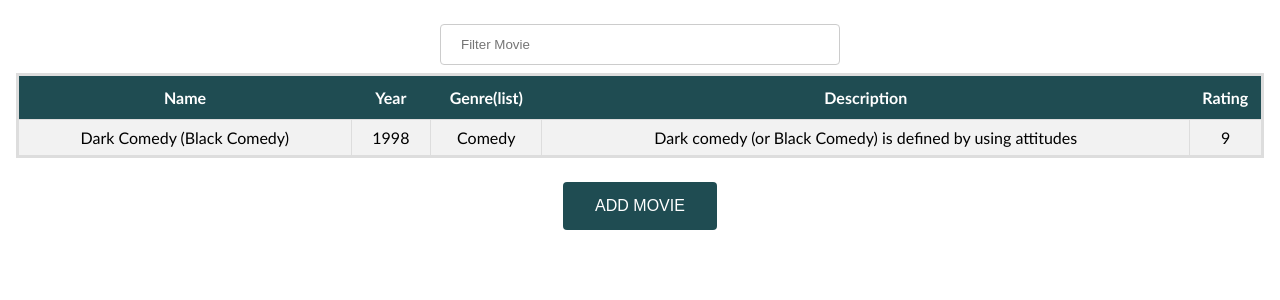
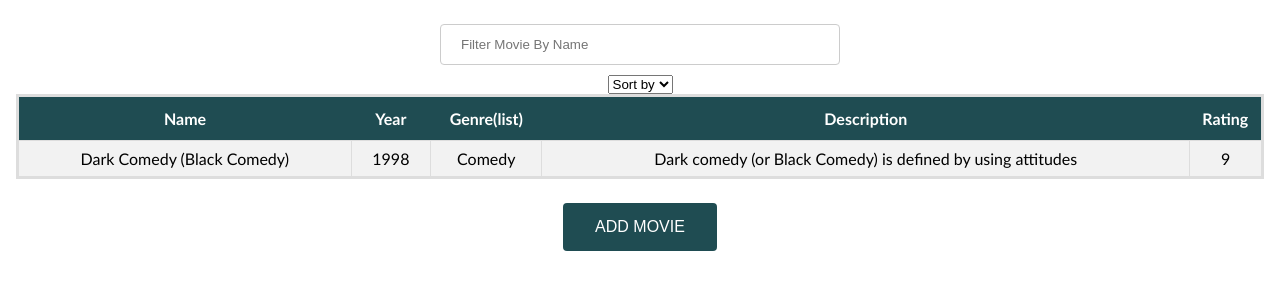
Before and after one commit to oyo-kishan/Assignment-2, a React (Create React App) app: page / in a window 1280 px wide. Shown: the top 300 px of the page. Built offline with nearby package versions, Linux system fonts and the light colour scheme.

Commit message:
Search and sorting functionality added

```diff
--- a/src/components/Dropdown.js
+++ b/src/components/Dropdown.js
@@ -5,19 +5,15 @@ function Dropdown(props) {
   const list = props.options;
   return (
     <div>
+
       <select
         className={props.className}
         value={props.movieGenre}
-        onChange={(e) => props.onChange(e.target.value)}
-      >
-        <option value="Select genre" selected disabled>
-          Select Genre
-        </option>
+        onChange={(e) => props.onChange(e.target.value)}>
 
+        <option value="Select genre" selected disabled>Select Genre</option>
         {
-        list.map((option) => (
-          <option value={option}>{option}</option>
-        ))
+        list.map((option) => (<option value={option}>{option}</option>))
         }
       </select>
       <br />
--- a/src/components/Table.js
+++ b/src/components/Table.js
@@ -7,13 +7,7 @@ function Table(props) {
   return (
       <table className={props.className}>
         <tbody>
-                <tr>
-                   {
-                       headingList.map((heading)=>{
-                           return <th>{heading}</th>
-                       })
-                   }
-                </tr>
+            <tr>{headingList.map((heading)=><th>{heading}</th>)}</tr>
             {
             data.map((item, index) => {
                 return (
--- a/src/screens/MovieTable.js
+++ b/src/screens/MovieTable.js
@@ -1,4 +1,4 @@
-import React,{useState} from "react";
+import React,{useState,useEffect} from "react";
 import { Link } from "react-router-dom";
 import "../App.css";
 import { useSelector } from "react-redux";
@@ -7,25 +7,61 @@ import Table from '../components/Table';
 import Button from "../components/Button";
 
 function MovieTable() {
-  const data = useSelector((state) => state.movieData);
+
+  const [data,setData]=useState(useSelector((state) => state.movieData.movies));
   const [searchKey,setSearchKey]=useState("");
+  const [searchResult,setSearchResult]=useState([]);
+
+  useEffect(()=>{
+    const result=[...data].filter((item)=>{
+      return item.name.toLowerCase().includes(searchKey.toLocaleLowerCase());
+    })
+    setSearchResult(result);
+  },[searchKey,data]);
+
+
+  const sortData=(value)=>{
+
+    const copy=[...data].sort((firstMovie,secondMovie)=>{
+      switch(value){
+        case "name":
+          return firstMovie.name.localeCompare(secondMovie.name);
+        case "year":
+          return firstMovie.year-secondMovie.year;
+        case "rating":
+          return firstMovie.rating-secondMovie.rating;
+        default :
+          break;
+      }
+      return null;
+    });
+
+    setData(copy);
+  }
 
   return (
     <div className="mainDiv">
+        <Input
+          className="searchBar"
+          name="Filter Movie By Name"
+          value={searchKey}
+          placeholder="Filter Movie By Name"
+          onChange={(value)=>setSearchKey(value)}
+        />
 
-      <Input
-        className="searchBar"
-        type="text"
-        name="Filter Movie "
-        value={searchKey}
-        placeholder="Filter Movie"
-        onChange={(value) => setSearchKey(value)}
-      />
+        <select
+           value="sort by"
+           onChange={(e)=>{sortData(e.target.value)}}>
+          <option value="sort by" selected disabled>Sort by</option>
+          <option value="name" >Name</option>
+          <option value="year">Year</option>
+          <option value="rating">Rating</option>
+        </select>
 
       <Table
            className="movietable"
            heading={["Name","Year","Genre(list)","Description","Rating"]}
-           data={data.movies}
+           data={searchResult}
       />
 
       <Link to="/AddMovie">
@@ -35,6 +71,7 @@ function MovieTable() {
            onClick={()=>{}}
         />
       </Link>
+
     </div>
   );
 }
```
